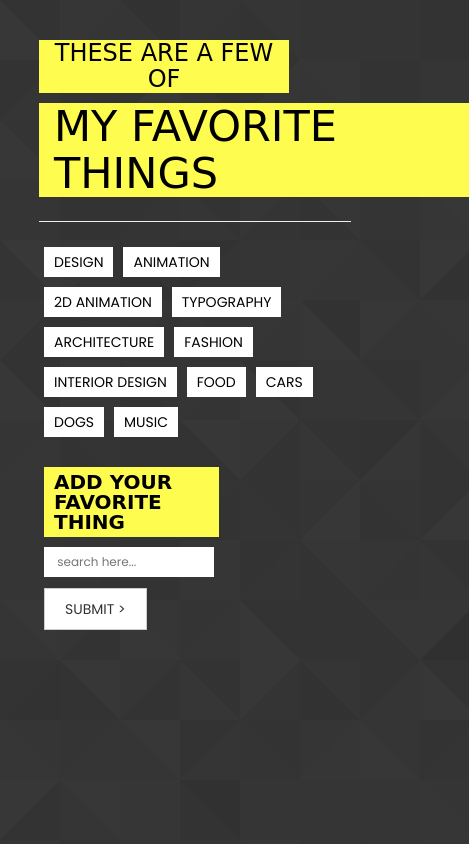
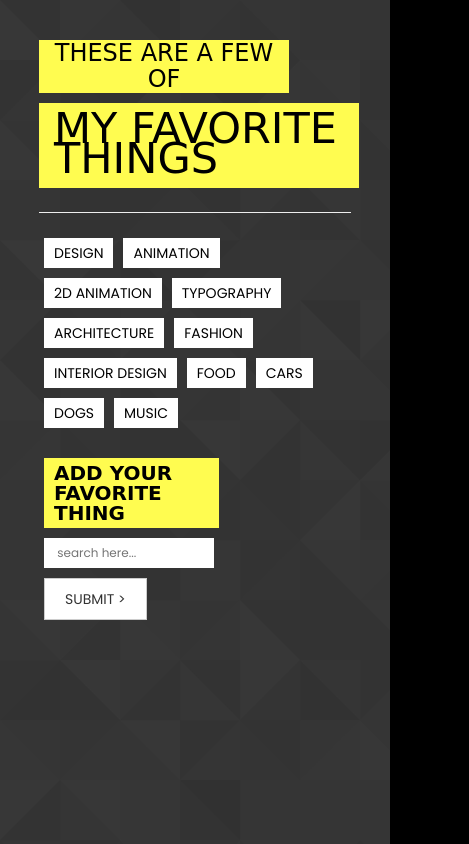
Before and after one commit to cmpablo/Gif-Tastic, a plain HTML site: page index.html in a window 390 px wide. Shown: the whole page, 469 px wide, since content can reach past the window. Drawn offline with nearby package versions, Linux system fonts and the light colour scheme; a web font is replaced by a local one.

Commit message:
fixed header for small devices

```diff
--- a/assets/css/style.css
+++ b/assets/css/style.css
@@ -144,4 +144,12 @@ p {
   #search-container {
     margin: 20px 0px;
   }
+
+  .page-header h1 {
+    font-size: 43px;
+    line-height: 0.7;
+    width: 320px;
+    padding: 10px 0px 15px 15px;
+    margin: 10px 0px 15px 0px;
+  }
 }
```
